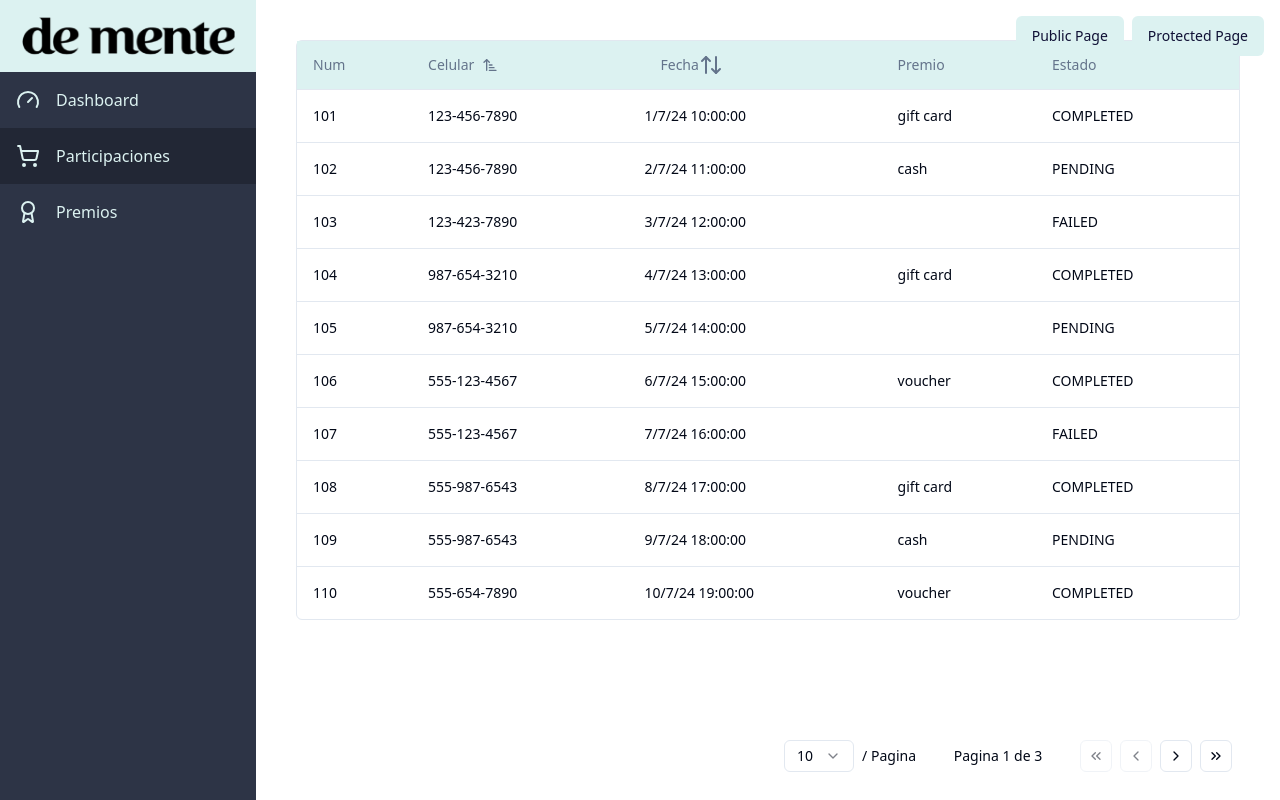
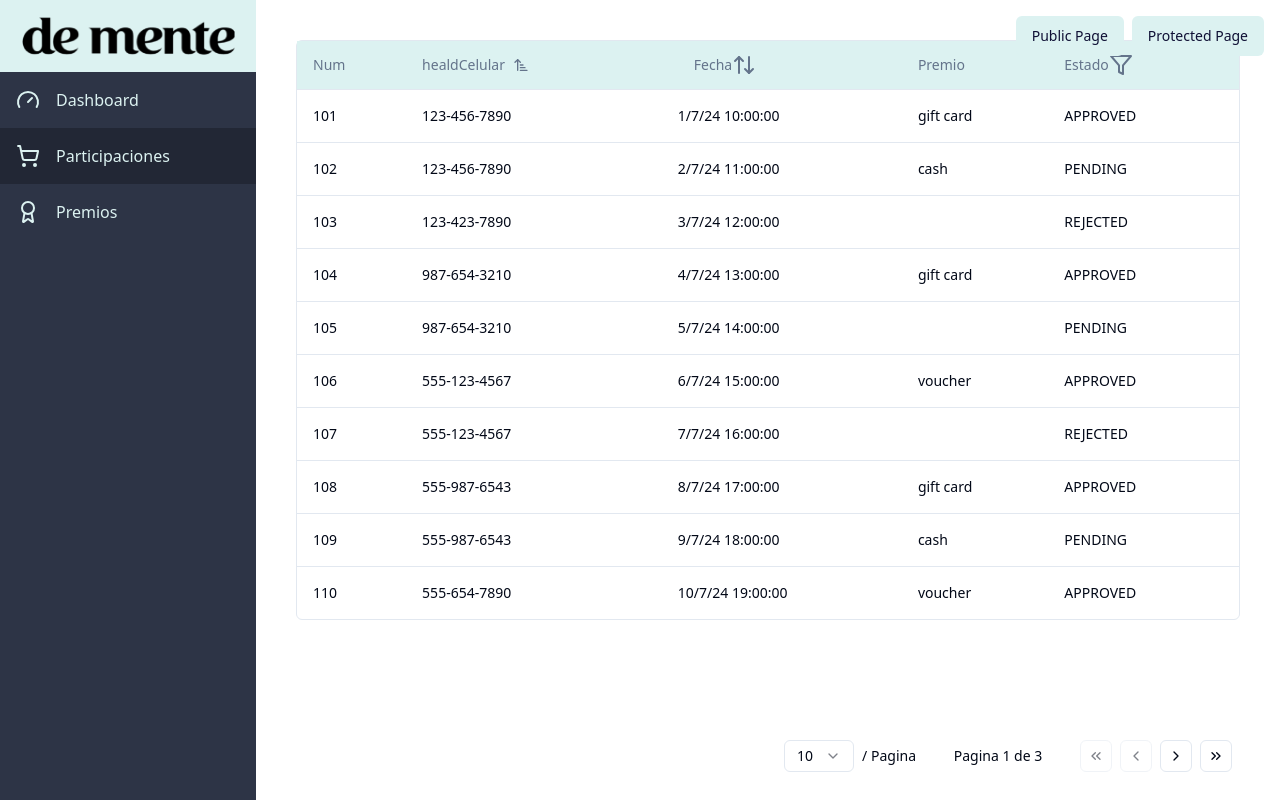
Before and after one commit to DJeison-DVT/Kleenex-dashboard, a React (Vite) app: page /dashboard/participations in a window 1280 px wide. Built offline with nearby package versions, Linux system fonts and the light colour scheme.

Commit message:
add selected filter

```diff
--- a/package.json
+++ b/package.json
@@ -10,6 +10,7 @@
     "preview": "vite preview"
   },
   "dependencies": {
+    "@radix-ui/react-checkbox": "^1.1.1",
     "@radix-ui/react-dropdown-menu": "^2.1.1",
     "@radix-ui/react-scroll-area": "^1.1.0",
     "@radix-ui/react-select": "^2.1.1",
--- a/src/components/participations/Participations.tsx
+++ b/src/components/participations/Participations.tsx
@@ -10,7 +10,7 @@ const sampleParticipations: Participation[] = [
 		participationNumber: 101,
 		product: ['Product A', 'Product B'],
 		datetime: new Date('2024-07-01T10:00:00Z'),
-		status: 'completed',
+		status: 'approved',
 		prizeType: 'gift card',
 	},
 	{
@@ -30,7 +30,7 @@ const sampleParticipations: Participation[] = [
 		participationNumber: 103,
 		product: ['Product D', 'Product E', 'Product F'],
 		datetime: new Date('2024-07-03T12:00:00Z'),
-		status: 'failed',
+		status: 'rejected',
 		prizeType: null,
 	},
 	{
@@ -40,7 +40,7 @@ const sampleParticipations: Participation[] = [
 		participationNumber: 104,
 		product: ['Product G'],
 		datetime: new Date('2024-07-04T13:00:00Z'),
-		status: 'completed',
+		status: 'approved',
 		prizeType: 'gift card',
 	},
 	{
@@ -60,7 +60,7 @@ const sampleParticipations: Participation[] = [
 		participationNumber: 106,
 		product: ['Product J'],
 		datetime: new Date('2024-07-06T15:00:00Z'),
-		status: 'completed',
+		status: 'approved',
 		prizeType: 'voucher',
 	},
 	{
@@ -70,7 +70,7 @@ const sampleParticipations: Participation[] = [
 		participationNumber: 107,
 		product: ['Product K', 'Product L'],
 		datetime: new Date('2024-07-07T16:00:00Z'),
-		status: 'failed',
+		status: 'rejected',
 		prizeType: null,
 	},
 	{
@@ -80,7 +80,7 @@ const sampleParticipations: Participation[] = [
 		participationNumber: 108,
 		product: ['Product M'],
 		datetime: new Date('2024-07-08T17:00:00Z'),
-		status: 'completed',
+		status: 'approved',
 		prizeType: 'gift card',
 	},
 	{
@@ -100,7 +100,7 @@ const sampleParticipations: Participation[] = [
 		participationNumber: 110,
 		product: ['Product P'],
 		datetime: new Date('2024-07-10T19:00:00Z'),
-		status: 'completed',
+		status: 'approved',
 		prizeType: 'voucher',
 	},
 	{
@@ -110,7 +110,7 @@ const sampleParticipations: Participation[] = [
 		participationNumber: 111,
 		product: ['Product Q', 'Product R'],
 		datetime: new Date('2024-07-11T20:00:00Z'),
-		status: 'failed',
+		status: 'rejected',
 		prizeType: null,
 	},
 	{
@@ -120,7 +120,7 @@ const sampleParticipations: Participation[] = [
 		participationNumber: 112,
 		product: ['Product S'],
 		datetime: new Date('2024-07-12T21:00:00Z'),
-		status: 'completed',
+		status: 'approved',
 		prizeType: 'gift card',
 	},
 	{
@@ -140,7 +140,7 @@ const sampleParticipations: Participation[] = [
 		participationNumber: 114,
 		product: ['Product V'],
 		datetime: new Date('2024-07-14T23:00:00Z'),
-		status: 'completed',
+		status: 'approved',
 		prizeType: 'voucher',
 	},
 	{
@@ -150,7 +150,7 @@ const sampleParticipations: Participation[] = [
 		participationNumber: 115,
 		product: ['Product W', 'Product X'],
 		datetime: new Date('2024-07-15T00:00:00Z'),
-		status: 'failed',
+		status: 'rejected',
 		prizeType: null,
 	},
 	{
@@ -160,7 +160,7 @@ const sampleParticipations: Participation[] = [
 		participationNumber: 116,
 		product: ['Product Y'],
 		datetime: new Date('2024-07-16T01:00:00Z'),
-		status: 'completed',
+		status: 'approved',
 		prizeType: 'gift card',
 	},
 	{
@@ -180,7 +180,7 @@ const sampleParticipations: Participation[] = [
 		participationNumber: 118,
 		product: ['Product AB'],
 		datetime: new Date('2024-07-18T03:00:00Z'),
-		status: 'completed',
+		status: 'approved',
 		prizeType: 'voucher',
 	},
 	{
@@ -190,7 +190,7 @@ const sampleParticipations: Participation[] = [
 		participationNumber: 119,
 		product: ['Product AC', 'Product AD'],
 		datetime: new Date('2024-07-19T04:00:00Z'),
-		status: 'failed',
+		status: 'rejected',
 		prizeType: null,
 	},
 	{
@@ -200,7 +200,7 @@ const sampleParticipations: Participation[] = [
 		participationNumber: 120,
 		product: ['Product AE'],
 		datetime: new Date('2024-07-20T05:00:00Z'),
-		status: 'completed',
+		status: 'approved',
 		prizeType: 'gift card',
 	},
 	{
--- a/src/components/participations/columns.tsx
+++ b/src/components/participations/columns.tsx
@@ -17,6 +17,8 @@ import {
 	DropdownMenuSeparator,
 	DropdownMenuTrigger,
 } from '../ui/dropdown-menu';
+import { DataTableColumnHeaderCheckbox } from '../ui/checkbox-menu';
+import { isSelectedFilterFn } from './filters';
 
 interface DataTableColumnHeaderProps<TData, TValue>
 	extends React.HTMLAttributes<HTMLDivElement> {
@@ -42,6 +44,7 @@ export function DataTableColumnHeader<TData, TValue>({
 						size="sm"
 						className="-ml-3 h-8 data-[state=open]:bg-accent"
 					>
+						heald
 						<span>{title}</span>
 						{column.getIsSorted() === 'desc' ? (
 							<ArrowDownIcon className="ml-2 h-4 w-4" />
@@ -71,6 +74,7 @@ export function DataTableColumnHeader<TData, TValue>({
 		</div>
 	);
 }
+
 export const columns: ColumnDef<Participation>[] = [
 	{
 		accessorKey: 'participationNumber',
@@ -119,7 +123,14 @@ export const columns: ColumnDef<Participation>[] = [
 	},
 	{
 		accessorKey: 'status',
-		header: 'Estado',
+		header: ({ column }) => (
+			<DataTableColumnHeaderCheckbox
+				column={column}
+				title="Estado"
+				options={['pending', 'approved', 'rejected']}
+			/>
+		),
+		filterFn: isSelectedFilterFn,
 		cell: ({ row }) => {
 			const status = row.getValue('status');
 
--- a/src/components/participations/data-table.tsx
+++ b/src/components/participations/data-table.tsx
@@ -1,8 +1,10 @@
 import {
 	ColumnDef,
+	ColumnFiltersState,
 	SortingState,
 	flexRender,
 	getCoreRowModel,
+	getFilteredRowModel,
 	getPaginationRowModel,
 	getSortedRowModel,
 	useReactTable,
@@ -18,6 +20,7 @@ import {
 import { useState } from 'react';
 import { ScrollArea } from '../ui/scroll-area';
 import { DataTablePagination } from '../ui/pagination';
+import { isSelectedFilterFn } from './filters';
 
 interface DataTableProps<TData, TValue> {
 	columns: ColumnDef<TData, TValue>[];
@@ -29,6 +32,7 @@ export function DataTable<TData, TValue>({
 	data,
 }: DataTableProps<TData, TValue>) {
 	const [sorting, setSorting] = useState<SortingState>([]);
+	const [columnFilters, setColumnFilters] = useState<ColumnFiltersState>([]);
 
 	const table = useReactTable({
 		data,
@@ -37,8 +41,14 @@ export function DataTable<TData, TValue>({
 		getPaginationRowModel: getPaginationRowModel(),
 		onSortingChange: setSorting,
 		getSortedRowModel: getSortedRowModel(),
+		onColumnFiltersChange: setColumnFilters,
+		getFilteredRowModel: getFilteredRowModel(),
 		state: {
 			sorting,
+			columnFilters,
+		},
+		filterFns: {
+			isSelected: isSelectedFilterFn,
 		},
 	});
 
--- /dev/null
+++ b/src/components/participations/filters.ts
@@ -0,0 +1,10 @@
+import { FilterFn, Row } from '@tanstack/react-table';
+
+export const isSelectedFilterFn: FilterFn<any> = <TData>(
+	row: Row<TData>,
+	columnId: string,
+	filterValues: string[],
+) => {
+	const value = row.getValue<string>(columnId).toLowerCase().trim();
+	return filterValues.includes(value);
+};
--- /dev/null
+++ b/src/components/ui/checkbox-menu.tsx
@@ -0,0 +1,83 @@
+import { useEffect, useState } from 'react';
+import {
+	DropdownMenu,
+	DropdownMenuContent,
+	DropdownMenuItem,
+	DropdownMenuTrigger,
+} from './dropdown-menu';
+import { Button } from './button';
+import { Checkbox } from './checkbox';
+import { Column } from '@tanstack/react-table';
+import { cn } from '../../lib/utils';
+import { Filter } from 'lucide-react';
+
+interface DataTableColumnHeaderProps<TData, TValue> {
+	column: Column<TData, TValue>;
+	title: string;
+	className?: string;
+	options: string[];
+}
+
+export function DataTableColumnHeaderCheckbox<TData, TValue>({
+	column,
+	title,
+	className,
+	options,
+}: DataTableColumnHeaderProps<TData, TValue>) {
+	const [isOpen, setIsOpen] = useState(false);
+
+	if (!column.getCanFilter()) {
+		return <div className={cn(className)}>{title}</div>;
+	}
+	const [selectedOptions, setSelectedOptions] = useState(
+		options.map((option) => option),
+	);
+
+	const handleOptionChange = (checked: boolean, id: string) => {
+		setSelectedOptions((prevSelected) =>
+			checked
+				? [...prevSelected, id]
+				: prevSelected.filter((optionId) => optionId !== id),
+		);
+	};
+
+	useEffect(() => {
+		column.setFilterValue(selectedOptions);
+	}, [selectedOptions, column]);
+
+	return (
+		<div className={`flex items-center space-x-2 ${className}`}>
+			<DropdownMenu open={isOpen} onOpenChange={setIsOpen}>
+				<DropdownMenuTrigger asChild>
+					<Button
+						variant="ghost"
+						size="sm"
+						className="-ml-3 h-8 data-[state=open]:bg-accent"
+					>
+						<span>{title}</span>
+						<Filter />
+					</Button>
+				</DropdownMenuTrigger>
+				<DropdownMenuContent align="start">
+					{options.map((option) => (
+						<DropdownMenuItem
+							key={option}
+							asChild
+							onSelect={(e) => e.preventDefault()}
+						>
+							<div className="flex items-center">
+								<Checkbox
+									checked={selectedOptions.includes(option)}
+									onCheckedChange={(checked) =>
+										handleOptionChange(checked as boolean, option)
+									}
+								/>
+								<span className="ml-2">{option}</span>
+							</div>
+						</DropdownMenuItem>
+					))}
+				</DropdownMenuContent>
+			</DropdownMenu>
+		</div>
+	);
+}
--- /dev/null
+++ b/src/components/ui/checkbox.tsx
@@ -0,0 +1,28 @@
+import * as React from "react"
+import * as CheckboxPrimitive from "@radix-ui/react-checkbox"
+import { Check } from "lucide-react"
+
+import { cn } from "@/lib/utils"
+
+const Checkbox = React.forwardRef<
+  React.ElementRef<typeof CheckboxPrimitive.Root>,
+  React.ComponentPropsWithoutRef<typeof CheckboxPrimitive.Root>
+>(({ className, ...props }, ref) => (
+  <CheckboxPrimitive.Root
+    ref={ref}
+    className={cn(
+      "peer h-4 w-4 shrink-0 rounded-sm border border-primary ring-offset-background focus-visible:outline-none focus-visible:ring-2 focus-visible:ring-ring focus-visible:ring-offset-2 disabled:cursor-not-allowed disabled:opacity-50 data-[state=checked]:bg-primary data-[state=checked]:text-primary-foreground",
+      className
+    )}
+    {...props}
+  >
+    <CheckboxPrimitive.Indicator
+      className={cn("flex items-center justify-center text-current")}
+    >
+      <Check className="h-4 w-4" />
+    </CheckboxPrimitive.Indicator>
+  </CheckboxPrimitive.Root>
+))
+Checkbox.displayName = CheckboxPrimitive.Root.displayName
+
+export { Checkbox }
```
Also changed, not shown: 1 other file (tests, documents, lock files or other folders).
